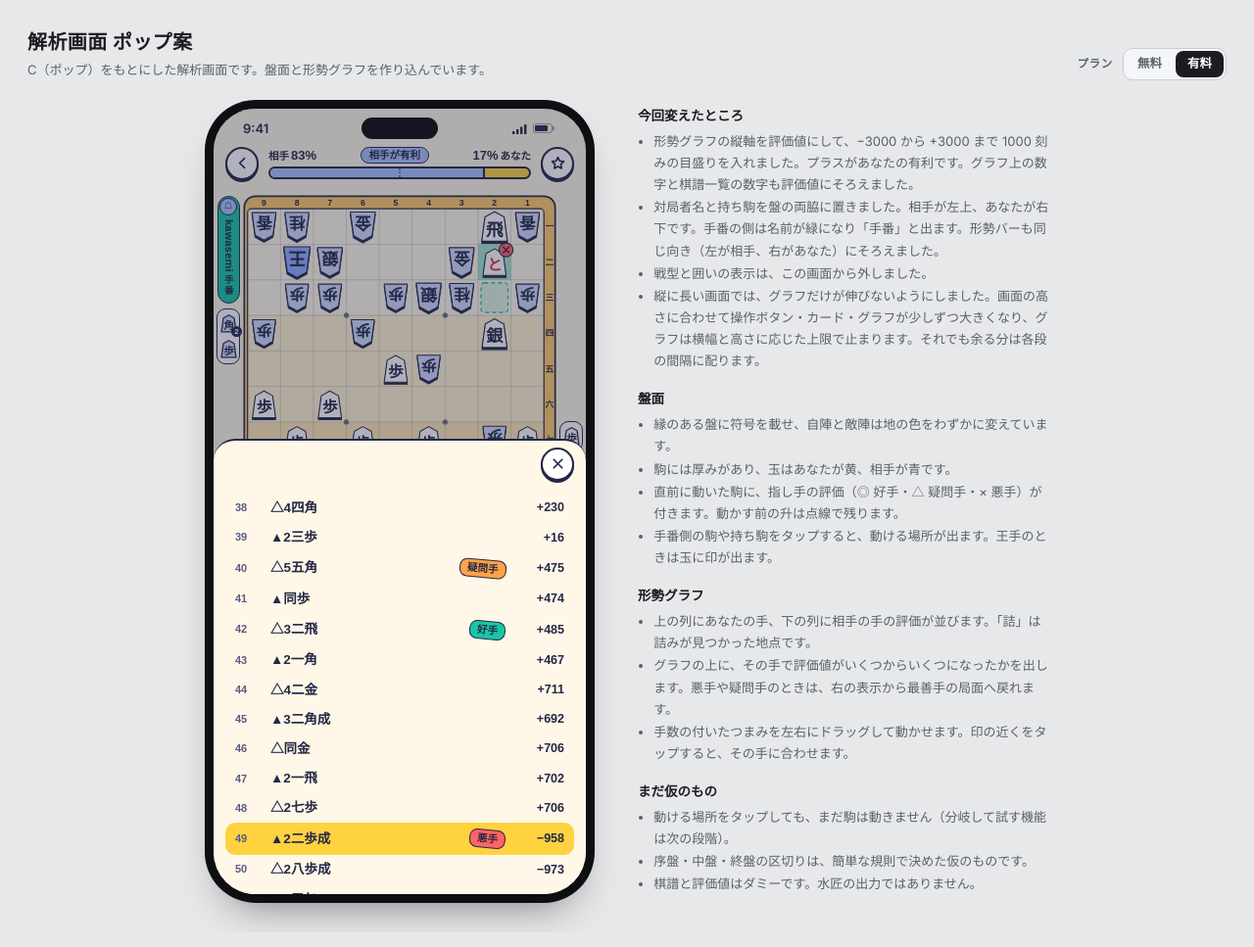
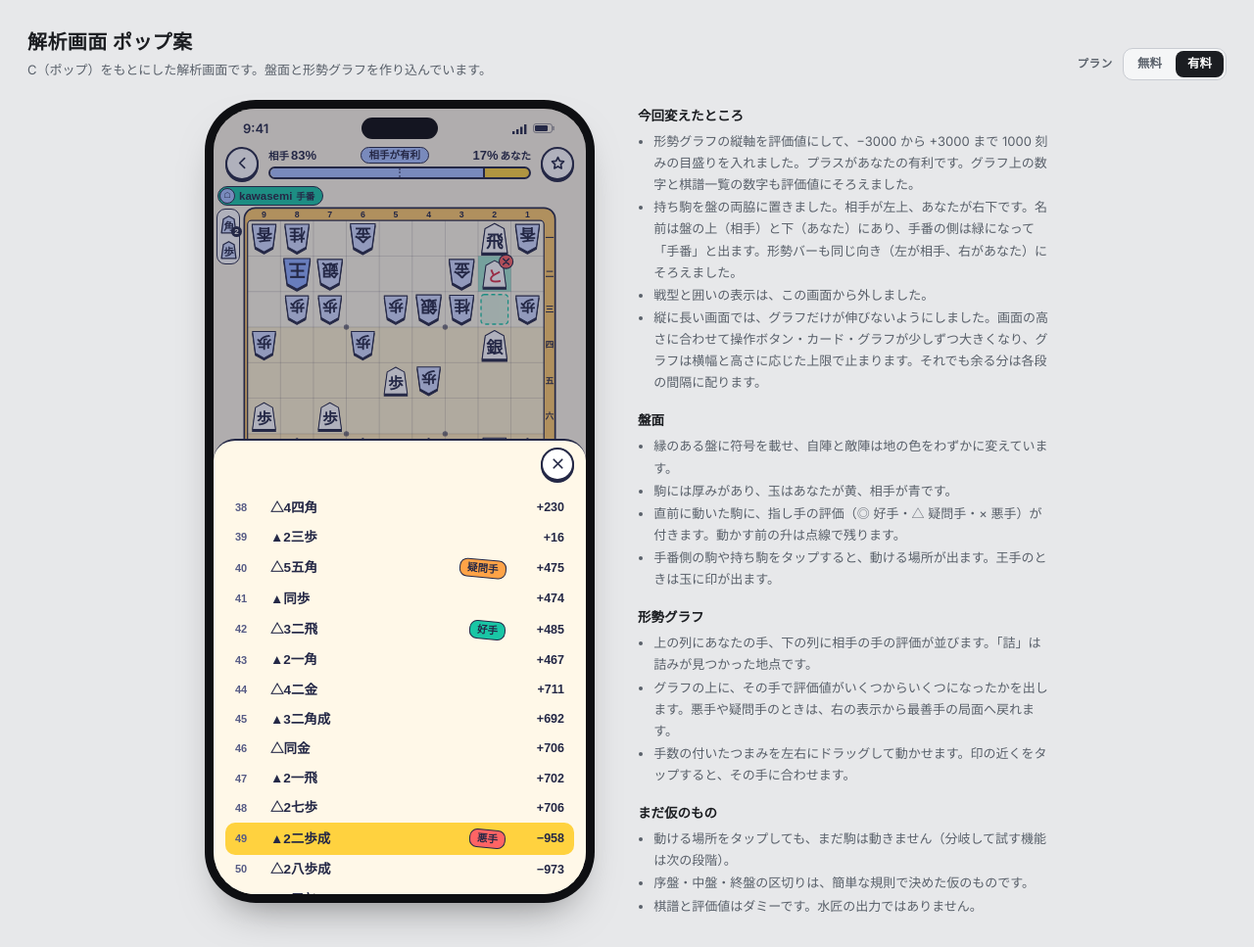
Before and after one commit to phni3j9a/kifumate, a plain HTML site: page mock/dist/analysis-pop.html in a window 1280 px wide. Shown: the whole page at 98% size. Drawn offline with Linux system fonts and the light colour scheme; a web font is replaced by a local one.

Commit message:
ポップ案: 持ち駒だけを盤の両脇に残し、名前を盤の上下へ
- 相手の名前を盤の左上、自分の名前を盤の右下に横書きで配置。
  手番の側は緑になり「手番」と出る
- 両脇の列は持ち駒だけにした。持ち駒がないときは点線の枠に「なし」と表示
- グラフが低くなる画面では、縦軸の ±2000 の数字を省いて重なりを防ぐ（目盛り線は残す）

Co-Authored-By: Claude <noreply@anthropic.com>
Claude-Session: https://claude.ai/code/session_01He41PmxTCKebRBUp7gLQHM

```diff
--- a/mock/dist/analysis-pop.html
+++ b/mock/dist/analysis-pop.html
@@ -92,20 +92,23 @@ body[data-plan="paid"] .lki{display:none}
 .vc .bar .o{position:absolute;left:0;top:0;bottom:0;background:var(--opp);border-right:var(--ol);transition:width .28s cubic-bezier(.3,.9,.4,1)}
 .vc .bar .nt{position:absolute;left:50%;top:0;bottom:0;margin-left:-1px;border-left:2px dotted rgba(36,40,70,.5)}
 
-/* players and piece stands sit beside the board: the opponent top-left, you bottom-right */
-.vc .mid{flex:none;display:flex;align-items:stretch;gap:3px;padding:2px 3px 0}
-.vc .col{flex:none;width:24px;min-height:0;display:flex;flex-direction:column;align-items:center;gap:5px;padding:1px 0 5px}
+/* names sit above (opponent, left) and below (you, right) the board; only the piece stands are beside it */
+.vc .nmr{flex:none;height:21px;display:flex;align-items:center;padding:0 4px}
+.vc .nmr.b{justify-content:flex-end}
+.vc .id{display:flex;align-items:center;gap:4px;min-width:0;max-width:72%;padding:1px 8px 1px 1px;border:1.5px solid transparent;border-radius:99px}
+.vc .id[data-who="you"]{padding:1px 1px 1px 8px}
+.vc .id .av{width:16px;height:16px;flex:none;border-radius:50%;border:1.5px solid var(--ink);display:grid;place-items:center;font-size:8px;line-height:1;background:var(--opp)}
+.vc .id[data-who="you"] .av{background:var(--you)}
+.vc .id .nm{min-width:0;overflow:hidden;text-overflow:ellipsis;white-space:nowrap;font:700 11.5px/1.3 var(--f-maru)}
+.vc .id .tn{display:none;flex:none;font:900 9.5px/1 var(--f-maru)}
+.screen[data-turn="s"] .id[data-side="s"],.screen[data-turn="g"] .id[data-side="g"]{background:var(--mint);border-color:var(--ink)}
+.screen[data-turn="s"] .id[data-side="s"] .tn,.screen[data-turn="g"] .id[data-side="g"] .tn{display:block}
+.vc .mid{flex:none;display:flex;align-items:stretch;gap:3px;padding:0 3px}
+.vc .col{flex:none;width:24px;min-height:0;display:flex;flex-direction:column;align-items:center;padding:2px 0 8px}
 .vc .col[data-who="you"]{justify-content:flex-end}
-.vc .col .id{flex:none;width:23px;display:flex;flex-direction:column;align-items:center;gap:4px;padding:1px 0 6px;border:1.5px solid transparent;border-radius:12px}
-.vc .col[data-who="you"] .id{flex-direction:column-reverse;padding:6px 0 1px}
-.vc .col .av{width:18px;height:18px;flex:none;border-radius:50%;border:1.5px solid var(--ink);display:grid;place-items:center;font-size:9px;line-height:1;background:var(--opp)}
-.vc .col[data-who="you"] .av{background:var(--you)}
-.vc .col .nm{writing-mode:vertical-rl;max-height:104px;overflow:hidden;text-overflow:ellipsis;white-space:nowrap;font:700 11px/1 var(--f-maru);letter-spacing:.02em}
-.vc .col .tn{display:none;writing-mode:vertical-rl;font:900 9.5px/1 var(--f-maru);letter-spacing:.12em}
-.screen[data-turn="s"] .col[data-side="s"] .id,.screen[data-turn="g"] .col[data-side="g"] .id{background:var(--mint);border-color:var(--ink)}
-.screen[data-turn="s"] .col[data-side="s"] .tn,.screen[data-turn="g"] .col[data-side="g"] .tn{display:block}
 .vc .tray{flex:none;width:24px;display:flex;flex-direction:column;align-items:center;gap:3px;padding:3px 0;border:1.5px solid var(--ink);border-radius:9px;background:#fff}
-.vc .tray:empty{display:none}
+.vc .tray.none{border-style:dashed;border-color:rgba(36,40,70,.4);background:transparent}
+.vc .t0{writing-mode:vertical-rl;padding:3px 0;font:700 8.5px/1 var(--f-maru);letter-spacing:.2em;color:var(--ink2)}
 .vc .hk{position:relative;width:22px;height:23px;display:grid;place-items:center;border-radius:6px}
 .vc .hk.on{background:var(--you)}
 .vc .hk svg{display:block;width:19px;height:20.5px;overflow:visible}
@@ -155,7 +158,7 @@ body[data-plan="paid"] .lki{display:none}
 .vc .b-ck text{font:900 23px/1 var(--f-maru);fill:var(--ink)}
 
 /* move controls */
-.vc .ct{flex:none;display:grid;grid-template-columns:34px 34px 1fr 34px 34px;gap:7px;align-items:center;padding:4px 12px 6px}
+.vc .ct{flex:none;display:grid;grid-template-columns:34px 34px 1fr 34px 34px;gap:7px;align-items:center;padding:2px 12px 6px}
 .vc .ct .rb{width:34px;height:34px}
 .vc .now{position:relative;height:34px;min-width:0;display:flex;align-items:center;justify-content:center;gap:5px;padding:0 6px;border-radius:99px;background:#fff;border:var(--ol);box-shadow:0 2px 0 var(--ink);white-space:nowrap}
 .vc .now:active{transform:translateY(2px);box-shadow:none}
@@ -186,7 +189,7 @@ body[data-plan="paid"] .lki{display:none}
 .vc .bc .w b{font:900 14px/1 var(--f-maru)}
 .vc .bc .w span{font:700 9px/1 var(--f-maru)}
 /* the graph takes spare height first, up to a width-based cap; anything beyond that is shared out as spacing */
-.vc .gc{flex:1000 0 124px;max-height:166px;margin:5px 12px 0;display:flex;flex-direction:column;padding:4px 5px 1px;background:#fff;border:var(--ol);border-radius:14px;box-shadow:var(--sh)}
+.vc .gc{flex:1000 0 112px;max-height:166px;margin:5px 12px 0;display:flex;flex-direction:column;padding:4px 5px 1px;background:#fff;border:var(--ol);border-radius:14px;box-shadow:var(--sh)}
 .vc .ro{flex:none;height:20px;display:flex;align-items:center;gap:6px;padding:0 5px;font:700 10.5px/1 var(--f-maru);color:var(--ink2);white-space:nowrap}
 .vc .ro b{font:900 12.5px/1 var(--f-maru);color:var(--ink);font-variant-numeric:tabular-nums}
 .vc .ro .dl{font:900 10.5px/1 var(--f-maru);color:var(--ink);padding:2px 6px 3px;border:1.5px solid var(--ink);border-radius:99px;background:#fff;font-variant-numeric:tabular-nums}
@@ -232,7 +235,8 @@ body[data-plan="paid"] .lki{display:none}
 @supports (height:1cqh){
   .body{--u:clamp(0px, (100cqh - 720px) / 18, 10px);--cb:calc(34px + var(--u) * .7)}
   .vc .hd{height:calc(42px + var(--u) * .4)}
-  .vc .ct{grid-template-columns:var(--cb) var(--cb) 1fr var(--cb) var(--cb);padding:calc(4px + var(--u) * .2) 12px calc(6px + var(--u) * .2)}
+  .vc .nmr{height:calc(21px + var(--u) * .2)}
+  .vc .ct{grid-template-columns:var(--cb) var(--cb) 1fr var(--cb) var(--cb);padding:calc(2px + var(--u) * .2) 12px calc(6px + var(--u) * .2)}
   .vc .ct .rb{width:var(--cb);height:var(--cb)}
   .vc .now{height:var(--cb)}
   .vc .now .n2{font-size:calc(15px + var(--u) * .12)}
@@ -335,11 +339,13 @@ body[data-plan="paid"] .lki{display:none}
         <button type="button" class="rb" aria-label="お気に入り"><svg class="ic"><use href="#i-star"/></svg></button>
       </header>
       <i class="sp"></i>
+      <div class="nmr"><span class="id" data-who="opp"><span class="av" data-b="oppav"></span><span class="nm" data-b="oppname"></span><i class="tn">手番</i></span></div>
       <div class="mid">
-        <div class="col" data-who="opp"><span class="id"><span class="av" data-b="oppav"></span><span class="nm" data-b="oppname"></span><i class="tn">手番</i></span><span class="tray" data-b="opphand"></span></div>
+        <div class="col" data-who="opp"><span class="tray" data-b="opphand"></span></div>
         <div class="bdw" data-b="board"></div>
-        <div class="col" data-who="you"><span class="tray" data-b="youhand"></span><span class="id"><span class="av" data-b="youav"></span><span class="nm" data-b="youname"></span><i class="tn">手番</i></span></div>
+        <div class="col" data-who="you"><span class="tray" data-b="youhand"></span></div>
       </div>
+      <div class="nmr b"><span class="id" data-who="you"><i class="tn">手番</i><span class="nm" data-b="youname"></span><span class="av" data-b="youav"></span></span></div>
       <i class="sp"></i>
       <div class="ct">
         <button type="button" class="rb" data-act="first" aria-label="最初へ"><svg class="ic"><use href="#i-first"/></svg></button>
@@ -371,7 +377,7 @@ body[data-plan="paid"] .lki{display:none}
       <h2>今回変えたところ</h2>
       <ul>
         <li>形勢グラフの縦軸を評価値にして、−3000 から +3000 まで 1000 刻みの目盛りを入れました。プラスがあなたの有利です。グラフ上の数字と棋譜一覧の数字も評価値にそろえました。</li>
-        <li>対局者名と持ち駒を盤の両脇に置きました。相手が左上、あなたが右下です。手番の側は名前が緑になり「手番」と出ます。形勢バーも同じ向き（左が相手、右があなた）にそろえました。</li>
+        <li>持ち駒を盤の両脇に置きました。相手が左上、あなたが右下です。名前は盤の上（相手）と下（あなた）にあり、手番の側は緑になって「手番」と出ます。形勢バーも同じ向き（左が相手、右があなた）にそろえました。</li>
         <li>戦型と囲いの表示は、この画面から外しました。</li>
         <li>縦に長い画面では、グラフだけが伸びないようにしました。画面の高さに合わせて操作ボタン・カード・グラフが少しずつ大きくなり、グラフは横幅と高さに応じた上限で止まります。それでも余る分は各段の間隔に配ります。</li>
       </ul>
@@ -690,7 +696,9 @@ function buildGraph() {
   });
   for (const v of AXIS) {
     const y = f1(YV(v));
-    grid += `<line class="${v ? 'g-gl' : 'g-g0'}" x1="${xl}" x2="${xr}" y1="${y}" y2="${y}"/><text class="g-yl" x="${xl - 3}" y="${y}" dy=".35em" text-anchor="end">${v ? sgn(v) : '0'}</text>`;
+    grid += `<line class="${v ? 'g-gl' : 'g-g0'}" x1="${xl}" x2="${xr}" y1="${y}" y2="${y}"/>`;
+    /* when the plot is short, the ±2000 labels are dropped so the numbers do not touch; the lines stay */
+    if ((y1 - y0) / 6 >= 11 || Math.abs(v) !== 2000) grid += `<text class="g-yl" x="${xl - 3}" y="${y}" dy=".35em" text-anchor="end">${v ? sgn(v) : '0'}</text>`;
   }
   let d = '';
   for (let i = 0; i <= N; i++) d += (i ? 'L' : 'M') + f1(X(i)) + ' ' + f1(Y(i));
@@ -830,8 +838,11 @@ function markCurrent() {
 }
 function renderBoard() {
   R.board.innerHTML = boardSVG(S.ply);
-  R.youhand.innerHTML = trayHTML(POS[S.ply].hands[SELF], SELF);
-  R.opphand.innerHTML = trayHTML(POS[S.ply].hands[OTHER], OTHER);
+  for (const [el, side] of [[R.youhand, SELF], [R.opphand, OTHER]]) {
+    const html = trayHTML(POS[S.ply].hands[side], side);
+    el.classList.toggle('none', !html);
+    el.innerHTML = html || '<i class="t0">なし</i>';
+  }
 }
 function renderCands() { R.cands.innerHTML = candsHTML(S.ply); renderBoard(); }
 function renderPly() {
@@ -887,8 +898,8 @@ function clearPick() { if (S.pick) { S.pick = null; S.targets = []; renderBoard(
 const nameOf = (side) => (side === 's' ? M.sente : M.gote);
 R.youname.textContent = nameOf(SELF); R.oppname.textContent = nameOf(OTHER);
 R.youav.textContent = SELF === 's' ? '☗' : '☖'; R.oppav.textContent = OTHER === 's' ? '☗' : '☖';
-SCR.querySelector('.col[data-who="you"]').dataset.side = SELF;
-SCR.querySelector('.col[data-who="opp"]').dataset.side = OTHER;
+SCR.querySelector('.id[data-who="you"]').dataset.side = SELF;
+SCR.querySelector('.id[data-who="opp"]').dataset.side = OTHER;
 R.moves.innerHTML = movesHTML();
 R.graph.setAttribute('aria-valuemax', N);
 bindGraph();
```
Also changed, not shown: mock/dist/analysis-pop.standalone.html (+34 -23 lines), mock/src/analysis-pop.html (+34 -23 lines).
